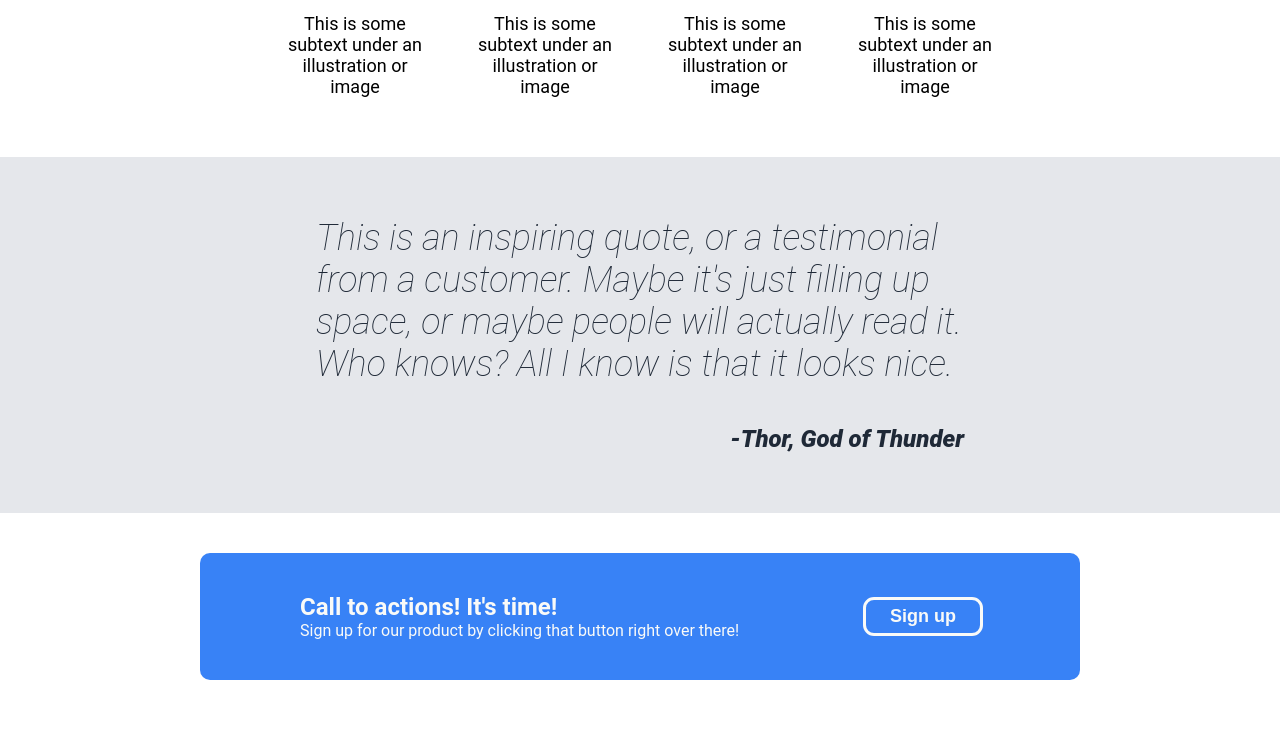
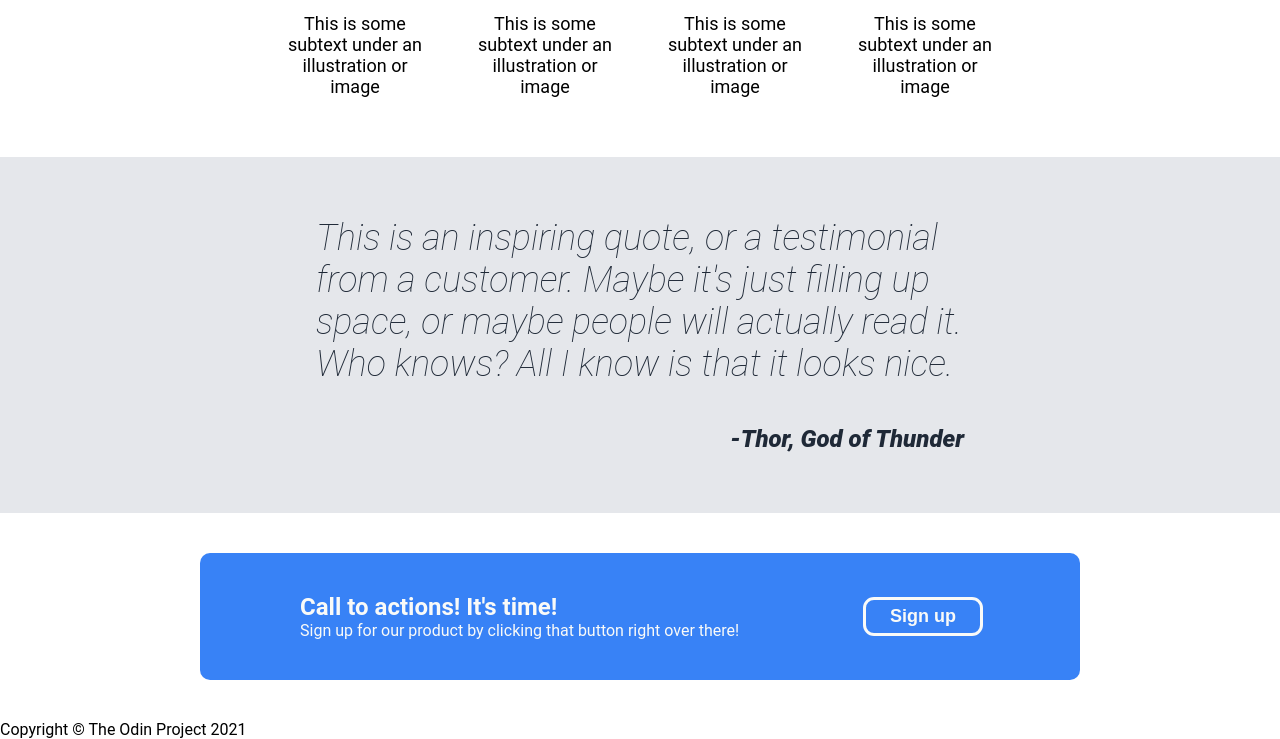
Before and after one commit to sonhoang002/Odin-landing-page, a plain HTML site: page index.html in a window 1280 px wide. Shown: the part 738-1477 px from the top of the page. Drawn offline with Linux system fonts and the light colour scheme.

Commit message:
Add footer

```diff
--- a/index.html
+++ b/index.html
@@ -83,7 +83,7 @@
         </div>
     </div>
     <div class="footer">
-
+        <div>Copyright 	&#169 The Odin Project 2021</div>
     </div>
 </body>
 </html>
```
